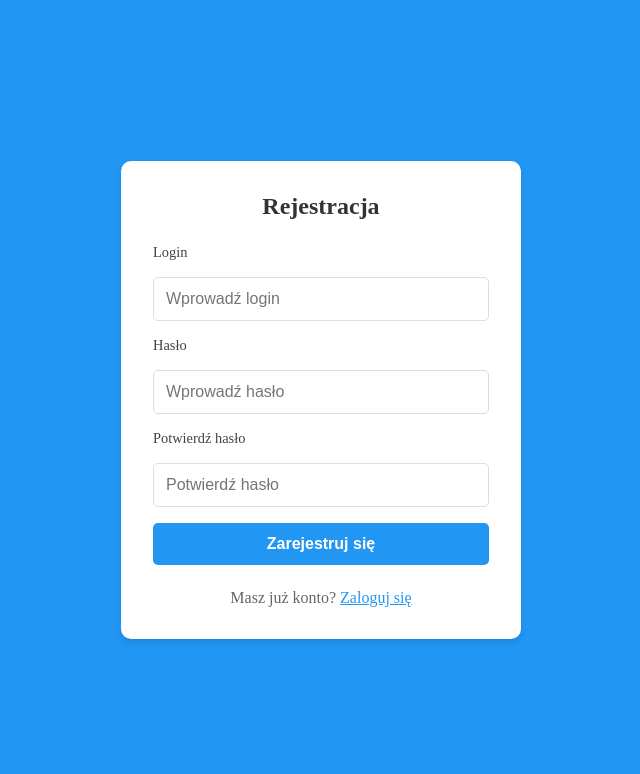
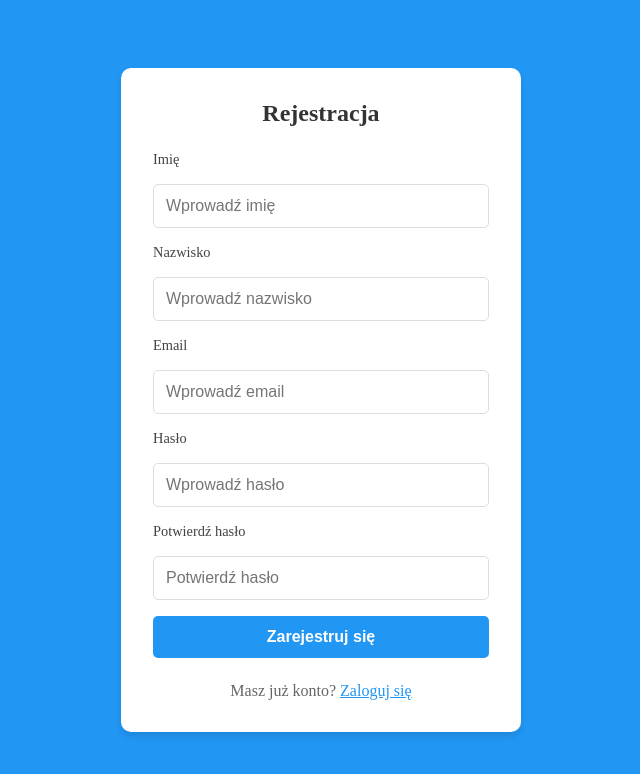
Before and after one commit to Benonki/Vacation-management-app, a React (Vite) app in the folder Frontend/: page /register in a window 1280 px wide. Shown: the top 774 px of the page, without its empty margins (319-959 px from the left). Built offline with nearby package versions, Linux system fonts and the light colour scheme.

Commit message:
feat: basic auth

```diff
--- a/Frontend/src/App.jsx
+++ b/Frontend/src/App.jsx
@@ -1,4 +1,4 @@
-import { BrowserRouter, Routes, Route, Navigate  } from "react-router";
+import { BrowserRouter, Routes, Route, Navigate  } from "react-router-dom";
 import Layout from './layout.jsx';
 import Login from './screens/Login';
 import Register from './screens/Register';
@@ -19,11 +19,10 @@ function App() {
           <Route path="/login" element={<Login />} />
           <Route path="/register" element={<Register />} />
           <Route
-              element={
-                  /*<PrivateRoute>*}
-                  <Layout />            Na potem jak będzię token
-                </PrivateRoute>*/
-                  <Layout />
+            element={
+              <PrivateRoute>
+                <Layout />
+              </PrivateRoute>
               }
           >
             <Route path="/" element={<Home />} />
--- /dev/null
+++ b/Frontend/src/api/auth.js
@@ -0,0 +1,21 @@
+import { axiosInstance } from './instance';
+
+export const loginUser = async ({ email, password }) => {
+  const response = await axiosInstance.post('/auth/login', {
+    email,
+    password,
+  });
+
+  return response.data;
+};
+
+export const registerUser = async ({ name, surname, email, password }) => {
+  const response = await axiosInstance.post('/auth/register', {
+    name,
+    surname,
+    email,
+    password,
+  });
+
+  return response.data;
+};
--- a/Frontend/src/screens/Login/index.jsx
+++ b/Frontend/src/screens/Login/index.jsx
@@ -1,16 +1,30 @@
 import { useState } from 'react';
 import { Link, useNavigate } from 'react-router';
+import Cookies from 'js-cookie';
+import { loginUser } from '../../api/auth';
 import './index.css';
 
 function Login() {
     const navigate = useNavigate();
-    const [login, setLogin] = useState('');
+    const [email, setEmail] = useState('');
     const [password, setPassword] = useState('');
 
-    const handleSubmit = (e) => {
+
+    const handleSubmit = async (e) => {
         e.preventDefault();
-        navigate('/');
-    };
+
+        try {
+            const data = await loginUser({
+                email,
+                password,
+                });
+
+                Cookies.set('authToken', data.token);
+                navigate('/');
+            } catch (error) {
+                alert(error.response?.data?.message || 'Logowanie nie powiodlo sie');
+            }
+        };
 
     return (
         <div className="auth-container">
@@ -21,10 +35,10 @@ function Login() {
                         <label htmlFor="login">Login</label>
                         <input
                             type="text"
-                            id="login"
-                            value={login}
-                            onChange={(e) => setLogin(e.target.value)}
-                            placeholder="Wprowadź login"
+                            id="email"
+                            value={email}
+                            onChange={(e) => setEmail(e.target.value)}
+                            placeholder="Wprowadź email"
                             required
                         />
                     </div>
--- a/Frontend/src/screens/Register/index.css
+++ b/Frontend/src/screens/Register/index.css
@@ -23,6 +23,16 @@
 
 .form-group {
     margin-bottom: 1rem;
+}
+
+.error-message {
+    margin-bottom: 1rem;
+    padding: 0.75rem;
+    border: 1px solid #ffcdd2;
+    border-radius: 5px;
+    background-color: #ffebee;
+    color: #c62828;
+    font-size: 0.9rem;
 }
 
 .form-group label {
--- a/Frontend/src/screens/Register/index.jsx
+++ b/Frontend/src/screens/Register/index.jsx
@@ -1,21 +1,38 @@
 import { useState } from 'react';
 import { Link, useNavigate } from 'react-router';
+import { registerUser } from '../../api/auth';
 import './index.css';
 
 function Register() {
     const navigate = useNavigate();
-    const [login, setLogin] = useState('');
+    const [name, setName] = useState('');
+    const [surname, setSurname] = useState('');
+    const [email, setEmail] = useState('');
     const [password, setPassword] = useState('');
     const [confirmPassword, setConfirmPassword] = useState('');
+    const [error, setError] = useState('');
 
-    const handleSubmit = (e) => {
+    const handleSubmit = async (e) => {
         e.preventDefault();
+        setError('');
+
         if (password !== confirmPassword) {
-            alert('Hasła nie są zgodne!');
+            setError('Hasła nie są zgodne!');
             return;
         }
 
-        navigate('/login');
+        try {
+            await registerUser({
+                name,
+                surname,
+                email,
+                password,
+            });
+
+            navigate('/login');
+        } catch (error) {
+            setError(error.response?.data?.message || 'Rejestracja nie powiodła się');
+        }
     };
 
     return (
@@ -23,14 +40,38 @@ function Register() {
             <div className="auth-card">
                 <h2>Rejestracja</h2>
                 <form onSubmit={handleSubmit}>
+                    {error && <div className="error-message">{error}</div>}
+
                     <div className="form-group">
-                        <label htmlFor="login">Login</label>
+                        <label htmlFor="name">Imię</label>
                         <input
                             type="text"
-                            id="login"
-                            value={login}
-                            onChange={(e) => setLogin(e.target.value)}
-                            placeholder="Wprowadź login"
+                            id="name"
+                            value={name}
+                            onChange={(e) => setName(e.target.value)}
+                            placeholder="Wprowadź imię"
+                            required
+                        />
+                    </div>
+                    <div className="form-group">
+                        <label htmlFor="surname">Nazwisko</label>
+                        <input
+                            type="text"
+                            id="surname"
+                            value={surname}
+                            onChange={(e) => setSurname(e.target.value)}
+                            placeholder="Wprowadź nazwisko"
+                            required
+                        />
+                    </div>
+                    <div className="form-group">
+                        <label htmlFor="email">Email</label>
+                        <input
+                            type="email"
+                            id="email"
+                            value={email}
+                            onChange={(e) => setEmail(e.target.value)}
+                            placeholder="Wprowadź email"
                             required
                         />
                     </div>
--- a/Frontend/vite.config.js
+++ b/Frontend/vite.config.js
@@ -9,7 +9,6 @@ export default defineConfig({
       '/api': {
         target: 'http://localhost:8080',
         changeOrigin: true,
-        rewrite: (path) => path.replace(/^\/api/, ''),
       },
     },
   },
```
